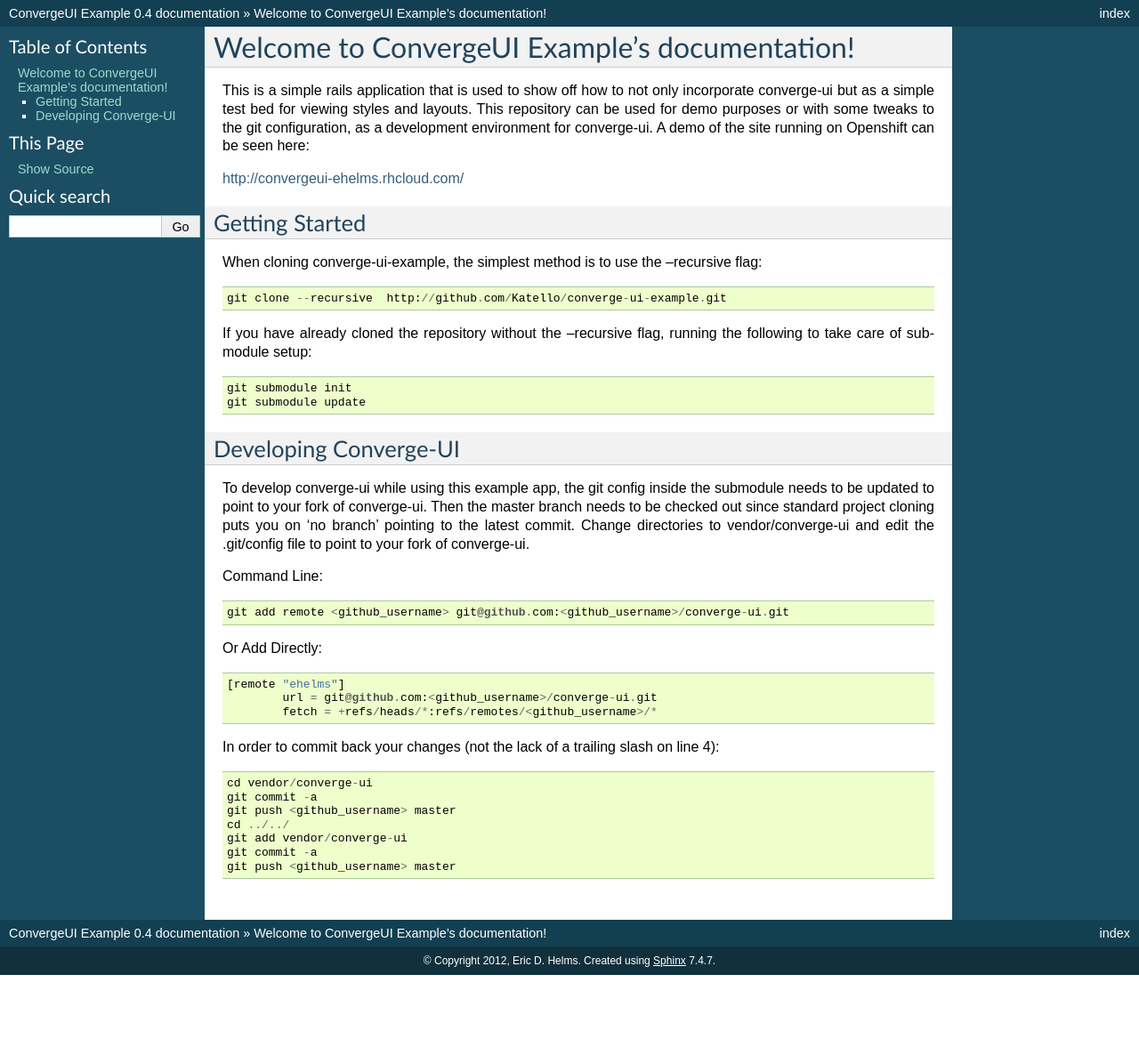
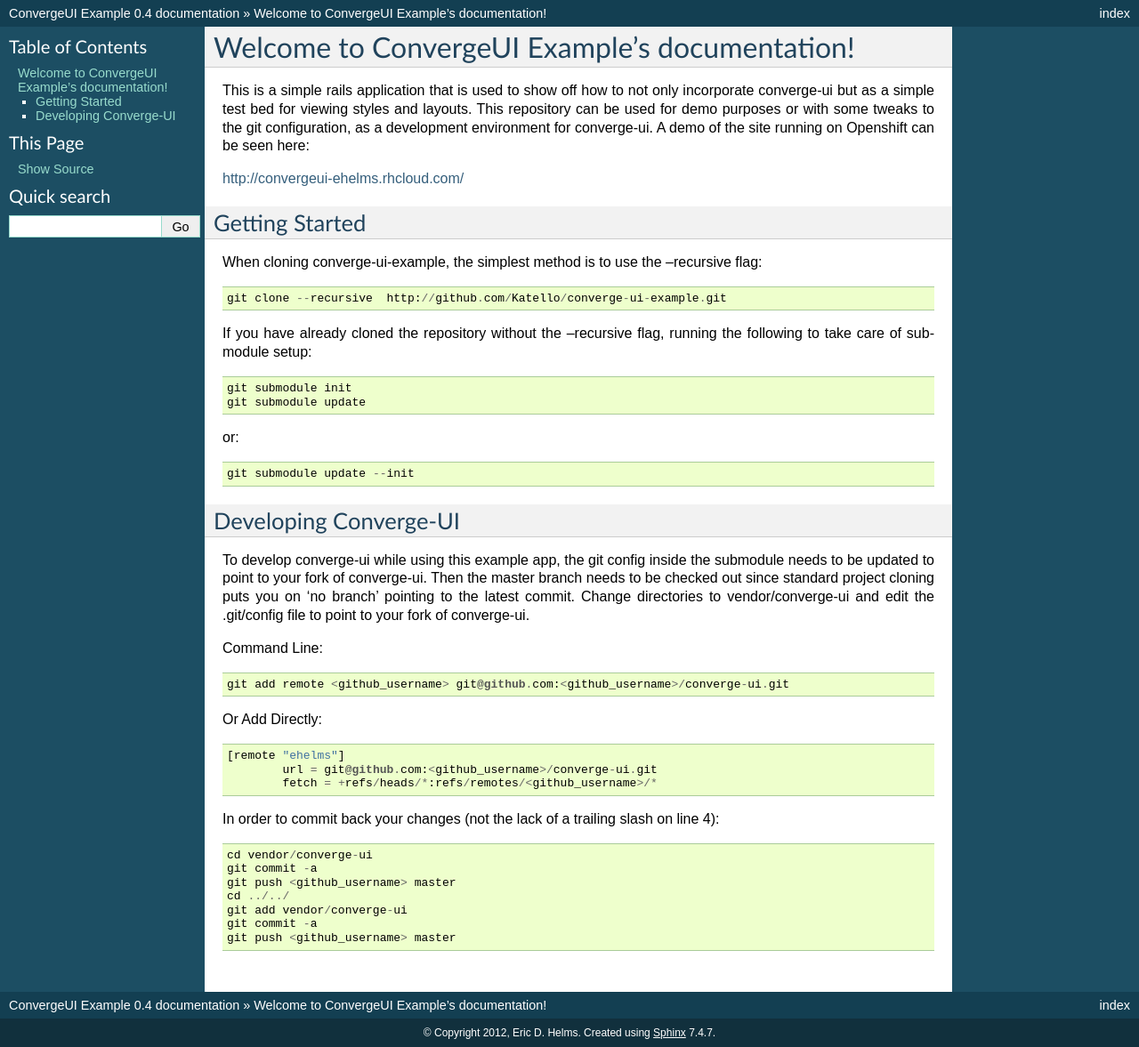
Before and after one commit to ui-alchemy/magnum-opus, a Sphinx documentation site: the page built from docs/source/index.rst, in a window 1280 px wide. Shown: the whole page at 89% size. Built offline with Sphinx 7.4.7, drawn with Linux system fonts in a browser that asks for light colours; before the commit the page ends 1096 px from its top, so only the background shows below that.

Commit message:
Updated command for submodule init in documentation.

```diff
--- a/docs/source/index.rst
+++ b/docs/source/index.rst
@@ -22,6 +22,10 @@
 
   git submodule init
   git submodule update
+
+or::
+
+  git submodule update --init
 
 ----------------------
 Developing Converge-UI
```
